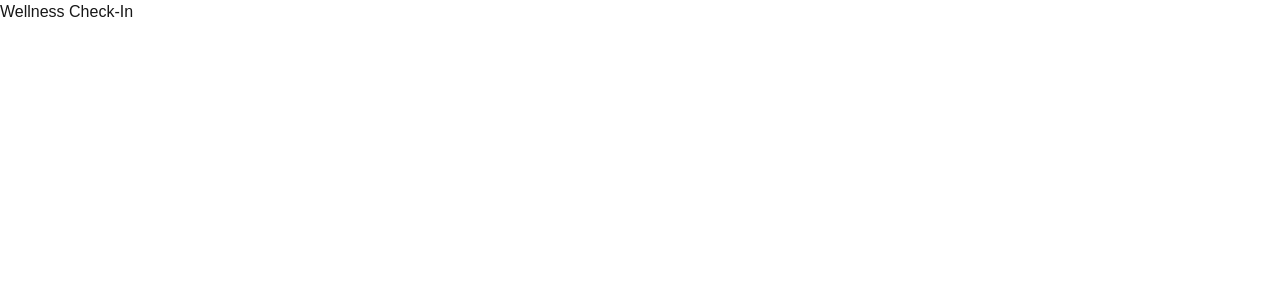
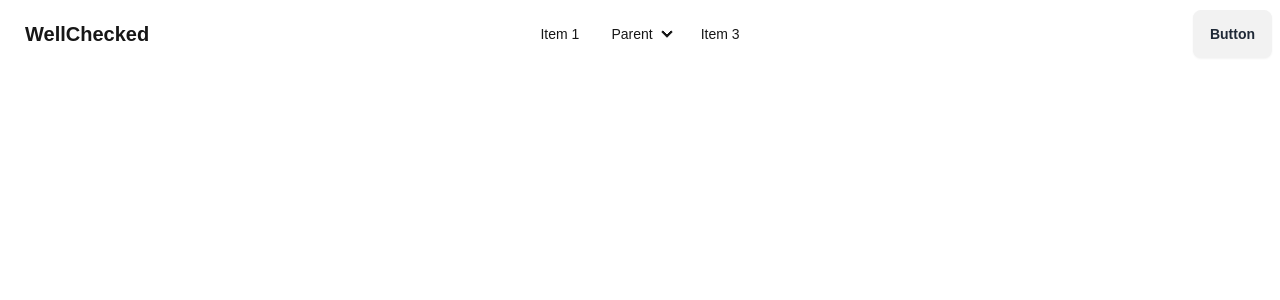
Before and after one commit to workShop-Backroom/wellness-checkin-frontend, a Next.js app: page / in a window 1280 px wide. Shown: the top 300 px of the page. Built offline with nearby package versions, Linux system fonts and the light colour scheme.

Commit message:
added contacts page

```diff
--- /dev/null
+++ b/app/contacts/page.tsx
@@ -0,0 +1,36 @@
+"use client"
+import ContactsCard from '@/components/contacts/contacts-card'
+import Navbar from '@/components/ui/navbar'
+import React, { useState } from 'react'
+const contactsData: contacts[] = [
+  {
+    id: "1",
+    name: 'John Doe',
+    image: 'https://images.pexels.com/photos/697509/pexels-photo-697509.jpeg?auto=compress&cs=tinysrgb&dpr=1&w=500'
+  },
+  {
+    id: "2",
+    name: 'Jane Doe',
+    image: 'https://images.pexels.com/photos/774909/pexels-photo-774909.jpeg?auto=compress&cs=tinysrgb&dpr=1&w=500'
+  }
+]
+
+const contacts = () => {
+  const [contacts, setContacts] = useState<contacts[]>(contactsData)
+  return (
+    <>
+      <Navbar/>
+      <div className='px-8'>
+        <h1>Contacts</h1>
+        {contacts.map((contact) => {
+          return <ContactsCard key={contact.id} contacts={contact}/>
+        })}
+
+      </div>
+
+
+    </>
+  )
+}
+
+export default contacts
--- a/app/page.tsx
+++ b/app/page.tsx
@@ -1,9 +1,12 @@
+import ContactsCard from "@/components/contacts/contacts-card";
+import Navbar from "@/components/ui/navbar";
 import Image from "next/image";
 
 export default function Home() {
   return (
     <div>
-      <h1>Wellness Check-In</h1>
+      <Navbar/>
+
     </div>
   );
 }
--- /dev/null
+++ b/components/contacts/contacts-card.tsx
@@ -0,0 +1,25 @@
+import React from 'react';
+
+interface CardProps {
+  contacts: contacts
+}
+
+const ContactsCard: React.FC<CardProps> = ({ contacts }: CardProps) => {
+
+
+  return (
+    <div className="card bg-base-100 w-96 shadow-xl">
+      <figure>
+        <img src={contacts.image} alt="contact" />
+      </figure>
+      <div className="card-body">
+        <h2 className="card-title">{contacts.name}</h2>
+        <div className="card-actions justify-end">
+          <button className="btn btn-primary">Buy Now</button>
+        </div>
+      </div>
+    </div>
+  );
+};
+
+export default ContactsCard;
--- /dev/null
+++ b/components/contacts/contacts-type.ts
@@ -0,0 +1,5 @@
+type contacts = {
+    name: string,
+    image: string,
+    id: string
+}
--- /dev/null
+++ b/components/ui/navbar.tsx
@@ -0,0 +1,60 @@
+import React from 'react'
+
+const Navbar = () => {
+  return (
+            <div className="navbar bg-base-100">
+        <div className="navbar-start">
+            <div className="dropdown">
+            <div tabIndex={0} role="button" className="btn btn-ghost lg:hidden">
+                <svg
+                xmlns="http://www.w3.org/2000/svg"
+                className="h-5 w-5"
+                fill="none"
+                viewBox="0 0 24 24"
+                stroke="currentColor">
+                <path
+                    strokeLinecap="round"
+                    strokeLinejoin="round"
+                    strokeWidth="2"
+                    d="M4 6h16M4 12h8m-8 6h16" />
+                </svg>
+            </div>
+            <ul
+                tabIndex={0}
+                className="menu menu-sm dropdown-content bg-base-100 rounded-box z-[1] mt-3 w-52 p-2 shadow">
+                <li><a>Item 1</a></li>
+                <li>
+                <a>Parent</a>
+                <ul className="p-2">
+                    <li><a>Submenu 1</a></li>
+                    <li><a>Submenu 2</a></li>
+                </ul>
+                </li>
+                <li><a>Item 3</a></li>
+            </ul>
+            </div>
+            <a className="btn btn-ghost text-xl">WellChecked</a>
+        </div>
+        <div className="navbar-center hidden lg:flex">
+            <ul className="menu menu-horizontal px-1">
+            <li><a>Item 1</a></li>
+            <li>
+                <details>
+                <summary>Parent</summary>
+                <ul className="p-2">
+                    <li><a>Submenu 1</a></li>
+                    <li><a>Submenu 2</a></li>
+                </ul>
+                </details>
+            </li>
+            <li><a>Item 3</a></li>
+            </ul>
+        </div>
+        <div className="navbar-end">
+            <a className="btn">Button</a>
+        </div>
+        </div>
+  )
+}
+
+export default Navbar
```
